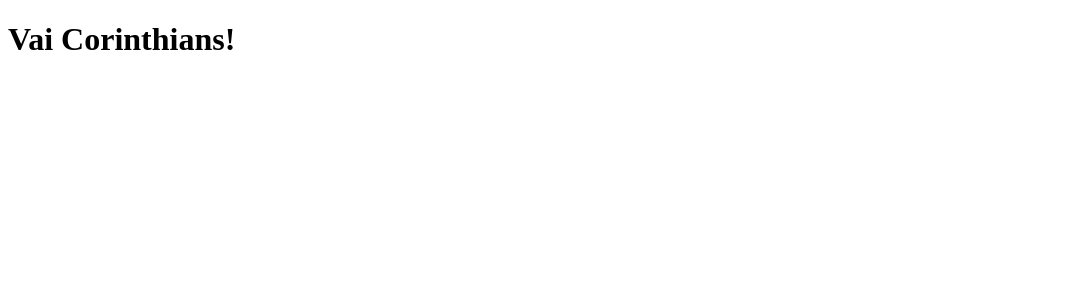
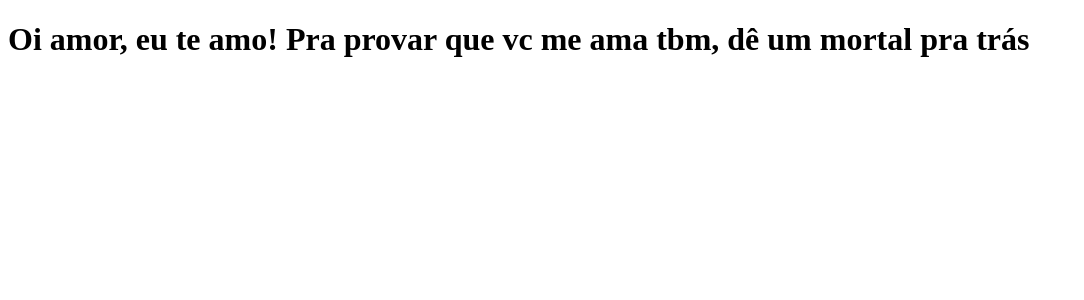
Before and after one commit to melqmarqs/clone-tabnews, a Next.js app: page / in a window 1280 px wide. Shown: the top 300 px of the page, without its empty margins (0-1084 px from the left). Built offline with nearby package versions, Linux system fonts and the light colour scheme.

Commit message:
muda mensagem inicial

```diff
--- a/pages/index.js
+++ b/pages/index.js
@@ -1,5 +1,5 @@
 function Home() {
-  return <h1>Vai Corinthians!</h1>
+  return <h1>Oi amor, eu te amo! Pra provar que vc me ama tbm, dê um mortal pra trás</h1>
 }
 
 export default Home;
```
